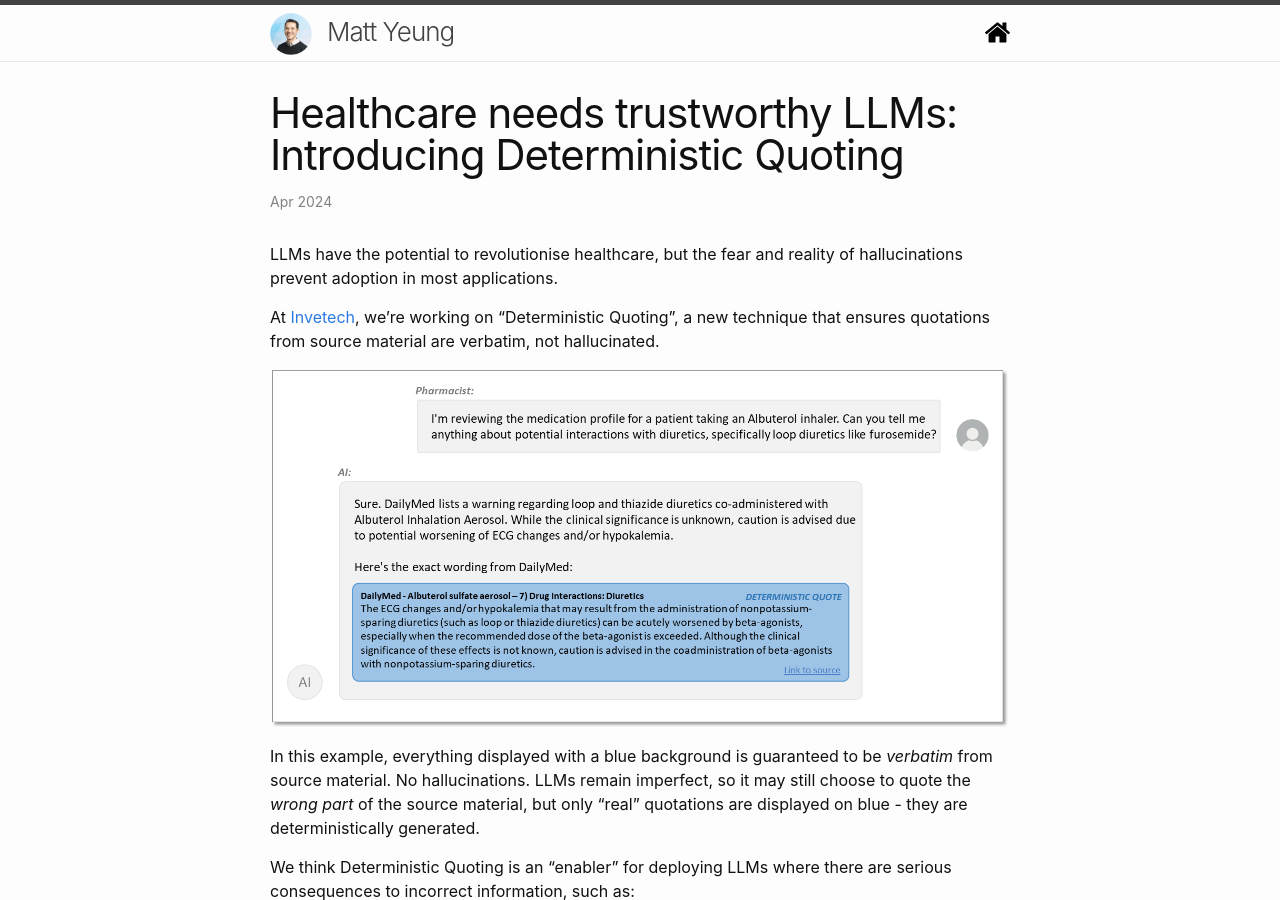
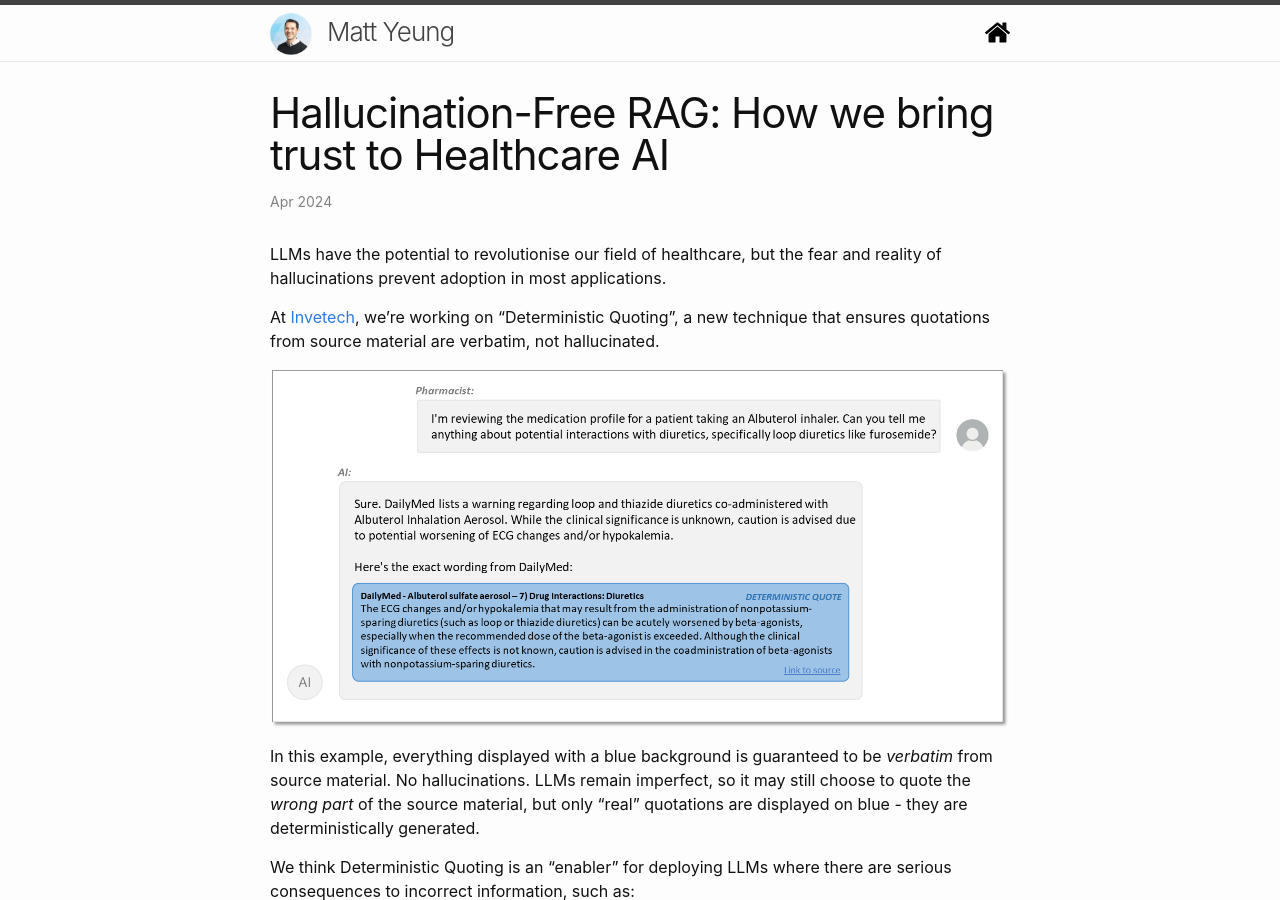
Before and after one commit to mattyyeung/mattyyeung.github.io, a Jekyll site: the page built from _posts/2024-04-21-deterministic-quoting.md, in a window 1280 px wide and 900 px high. Built offline with Jekyll 4.4.1, drawn with Linux system fonts in a browser that asks for light colours.

Commit message:
deterministic quoting

```diff
--- a/_posts/2024-04-21-deterministic-quoting.md
+++ b/_posts/2024-04-21-deterministic-quoting.md
@@ -1,9 +1,10 @@
 ---
 layout: post
-title: "Healthcare needs trustworthy LLMs: Introducing Deterministic Quoting"
+title: "Hallucination-Free RAG: How we bring trust to Healthcare AI"
 ---
 
-LLMs have the potential to revolutionise healthcare, but the fear and reality of hallucinations prevent adoption in most applications.
+<!-- "Healthcare needs trustworthy LLMs: Introducing Deterministic Quoting" -->
+LLMs have the potential to revolutionise our field of healthcare, but the fear and reality of hallucinations prevent adoption in most applications.
 
 At [Invetech](https://www.invetechgroup.com/), we’re working on “Deterministic Quoting”, a new technique that ensures quotations from source material are verbatim, not hallucinated.
 
```
Also changed, not shown: index.md (+1 -1 lines).
